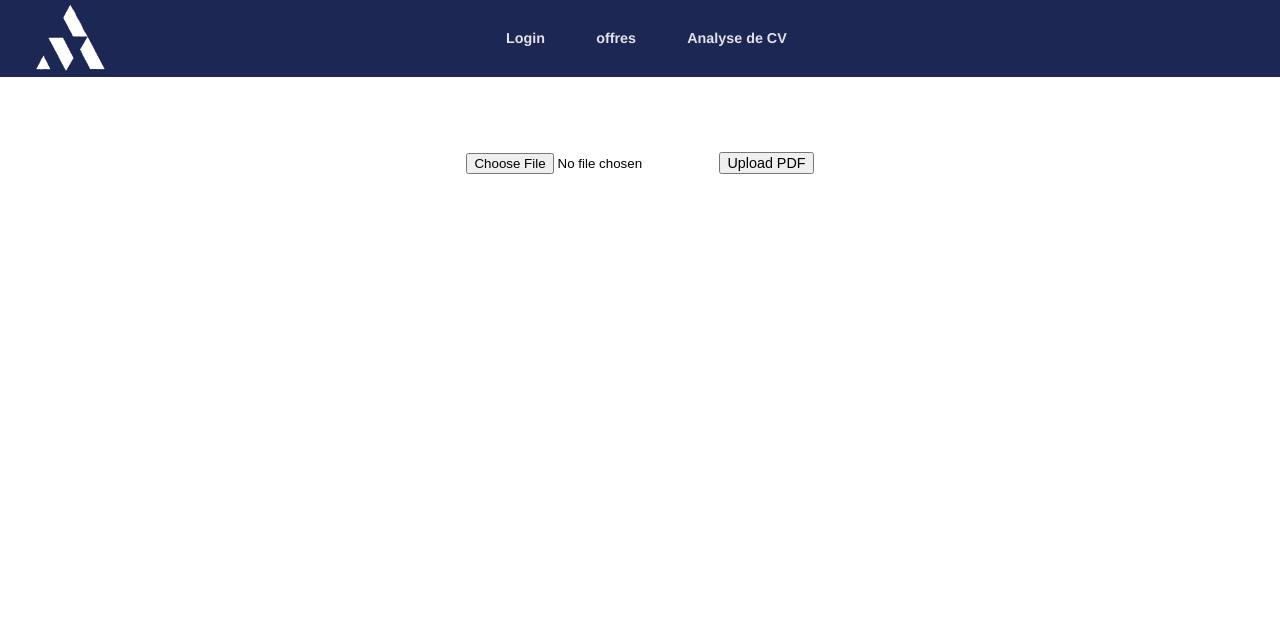
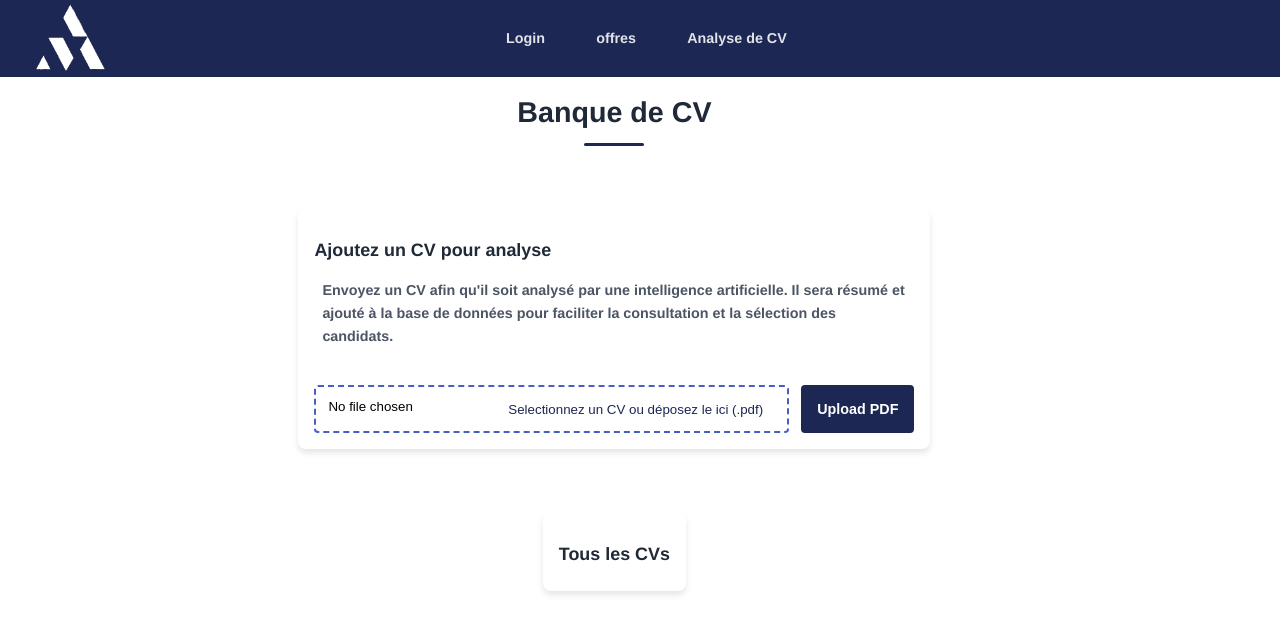
Before and after one commit to AntonyCity/FrontEnd, a React (Vite) app in the folder FrontEnd/: page /cv-analyse in a window 1280 px wide. Shown: the top 634 px of the page. Built offline with nearby package versions, Linux system fonts and the light colour scheme.

Commit message:
Add style

```diff
--- a/FrontEnd/src/index.css
+++ b/FrontEnd/src/index.css
@@ -61,7 +61,6 @@ nav a:hover {
 main {
   width: 96vw;
   height: auto;
-  padding: 2vw;
 }
 
 a {
--- a/FrontEnd/src/style/cvAnalyse.css
+++ b/FrontEnd/src/style/cvAnalyse.css
@@ -1,10 +1,143 @@
+@charset "UTF-8";
 .CvAnalyse {
   display: flex;
   flex-direction: column;
   align-items: center;
+  gap: 32px;
+}
+.CvAnalyse h1 {
+  color: #1f2937;
+  font-size: 2rem;
+  font-weight: 700;
+  margin-bottom: 1rem;
+  text-align: center;
+}
+.CvAnalyse h1::after {
+  content: "";
+  display: block;
+  width: 60px;
+  height: 3px;
+  background: #1c2754;
+  margin: 1rem auto 0;
+  border-radius: 2px;
+}
+.CvAnalyse h2 {
+  color: #1f2937;
+  font-size: 1.25rem;
+  font-weight: 600;
+  margin-bottom: 0.75rem;
+}
+.CvAnalyse p {
+  color: #4b5563;
+  font-size: 1rem;
+  line-height: 1.6;
+  margin-bottom: 2rem;
+}
+.CvAnalyse > div {
+  max-width: 600px;
+  margin: 16px auto;
+  padding: 16px;
+  border-radius: 8px;
+  box-shadow: 0 4px 6px rgba(0, 0, 0, 0.1);
+  background: white;
+}
+.CvAnalyse .upload-container form {
+  display: flex;
+  gap: 12px;
+}
+.CvAnalyse .upload-container form input[type=file] {
+  position: relative;
+  width: 100%;
+  padding: 12px;
+  border: 2px dashed #475fc2;
+  border-radius: 4px;
+  cursor: pointer;
+  transition: all 0.3s ease;
+}
+.CvAnalyse .upload-container form input[type=file]:disabled {
+  opacity: 0.6;
+  cursor: not-allowed;
+}
+.CvAnalyse .upload-container form input[type=file]::file-selector-button {
+  display: none;
+}
+.CvAnalyse .upload-container form input[type=file]::after {
+  content: "Selectionnez un CV ou déposez le ici (.pdf)";
+  position: absolute;
+  top: 50%;
+  right: 24px;
+  transform: translate(0, -50%);
+  color: #1c2754;
+  font-weight: 500;
+}
+.CvAnalyse .upload-container form input[type=file]:hover:not(:disabled) {
+  border-color: #1c2754;
+  background: rgba(28, 39, 84, 0.05);
+}
+.CvAnalyse .upload-container form input[type=file]:focus {
+  outline: none;
+  border-color: #1c2754;
+  box-shadow: 0 0 0 3px rgba(28, 39, 84, 0.2);
+}
+.CvAnalyse .upload-container form button {
+  background: #1c2754;
+  color: white;
+  padding: 16px;
+  border: none;
+  border-radius: 4px;
+  font-weight: 600;
+  cursor: pointer;
+  transition: all 0.3s ease;
+  text-wrap: nowrap;
+}
+.CvAnalyse .upload-container form button:hover:not(:disabled) {
+  background: #2b3971;
+}
+.CvAnalyse .upload-container form button:focus {
+  outline: none;
+  box-shadow: 0 0 0 3px rgba(28, 39, 84, 0.3);
+}
+.CvAnalyse .upload-container form button:disabled {
+  opacity: 0.8;
+  cursor: not-allowed;
+}
+.CvAnalyse .upload-container form button .loader-container {
+  display: flex;
+  align-items: center;
   justify-content: center;
-  margin-top: 50px;
-  margin-bottom: 50px;
+  gap: 8px;
+}
+.CvAnalyse .upload-container form button .loader {
+  width: 8px;
+  aspect-ratio: 1;
+  border: 2px solid rgba(255, 255, 255, 0.3);
+  border-radius: 50%;
+  border-top-color: white;
+  animation: spin 1s linear infinite;
+}
+.CvAnalyse .upload-container form button span {
+  font-size: 8px;
+}
+.CvAnalyse p {
+  margin-top: 8px;
+  padding: 8px;
+  border-radius: 4px;
+}
+.CvAnalyse p.error {
+  background: rgba(220, 38, 38, 0.1);
+  color: #dc2626;
+  border: 1px solid rgba(220, 38, 38, 0.2);
+}
+.CvAnalyse p.success {
+  background: rgba(22, 163, 74, 0.1);
+  color: #16a34a;
+  border: 1px solid rgba(22, 163, 74, 0.2);
+}
+
+@keyframes spin {
+  to {
+    transform: rotate(360deg);
+  }
 }
 
 /*# sourceMappingURL=cvAnalyse.css.map */
--- a/FrontEnd/src/style/cvAnalyse.scss
+++ b/FrontEnd/src/style/cvAnalyse.scss
@@ -1,12 +1,172 @@
-.CvAnalyse{
+.CvAnalyse {
+    $text-color: #1f2937;
+    $secondary-text: #4b5563;
+    $primary-color: #1c2754;
+    $hover-color: #2b3971;
+    $error-color: #dc2626;
+    $success-color: #16a34a;
+    $transition-timing: 0.3s ease;
+
     display: flex;
     flex-direction: column;
     align-items: center;
-    justify-content: center;
-    margin-top: 50px;
-    margin-bottom: 50px;
+    gap: 32px;
+
+    h1 {
+        color: $text-color;
+        font-size: 2rem;
+        font-weight: 700;
+        margin-bottom: 1rem;
+        text-align: center;
+
+        &::after {
+            content: '';
+            display: block;
+            width: 60px;
+            height: 3px;
+            background: $primary-color;
+            margin: 1rem auto 0;
+            border-radius: 2px;
+        }
+    }
+
+    h2 {
+        color: $text-color;
+        font-size: 1.25rem;
+        font-weight: 600;
+        margin-bottom: 0.75rem;
+    }
+
+    p {
+        color: $secondary-text;
+        font-size: 1rem;
+        line-height: 1.6;
+        margin-bottom: 2rem;
+    }
+
+    > div{
+        max-width: 600px;
+        margin: 16px auto;
+        padding: 16px;
+        border-radius: 8px;
+        box-shadow: 0 4px 6px rgba(0, 0, 0, 0.1);
+        background: white;
+    }
+
+    .upload-container{
+        form {
+            display: flex;
+            gap: 12px;
+
+            input[type="file"] {
+                position: relative;
+                width: 100%;
+                padding: 12px;
+                border: 2px dashed lighten($primary-color, 30%);
+                border-radius: 4px;
+                cursor: pointer;
+                transition: all $transition-timing;
+
+                &:disabled {
+                    opacity: 0.6;
+                    cursor: not-allowed;
+                }
+
+                &::file-selector-button {
+                    display: none;
+                }
+
+                &::after {
+                    content: "Selectionnez un CV ou déposez le ici (.pdf)";
+                    position: absolute;
+                    top: 50%;
+                    right: 24px;
+                    transform: translate(0, -50%);
+                    color: #1c2754;
+                    font-weight: 500;
+                }
+
+                &:hover:not(:disabled) {
+                    border-color: $primary-color;
+                    background: rgba($primary-color, 0.05);
+                }
+
+                &:focus {
+                    outline: none;
+                    border-color: $primary-color;
+                    box-shadow: 0 0 0 3px rgba($primary-color, 0.2);
+                }
+            }
+
+            button {
+                background: $primary-color;
+                color: white;
+                padding: 16px;
+                border: none;
+                border-radius: 4px;
+                font-weight: 600;
+                cursor: pointer;
+                transition: all $transition-timing;
+                text-wrap: nowrap;
+
+                &:hover:not(:disabled) {
+                    background: $hover-color;
+                }
+
+                &:focus {
+                    outline: none;
+                    box-shadow: 0 0 0 3px rgba($primary-color, 0.3);
+                }
+
+                &:disabled {
+                    opacity: 0.8;
+                    cursor: not-allowed;
+                }
+
+                .loader-container {
+                    display: flex;
+                    align-items: center;
+                    justify-content: center;
+                    gap: 8px;
+                }
+
+                .loader {
+                    width: 8px;
+                    aspect-ratio: 1;
+                    border: 2px solid rgba(255, 255, 255, 0.3);
+                    border-radius: 50%;
+                    border-top-color: white;
+                    animation: spin 1s linear infinite;
+                }
+
+                span {
+                    font-size: 8px;
+                }
+            }
+        }
+    }
+
+    p {
+        margin-top: 8px;
+        padding: 8px;
+        border-radius: 4px;
+
+        &.error {
+            background: rgba($error-color, 0.1);
+            color: $error-color;
+            border: 1px solid rgba($error-color, 0.2);
+        }
+
+        &.success {
+            background: rgba($success-color, 0.1);
+            color: $success-color;
+            border: 1px solid rgba($success-color, 0.2);
+        }
+    }
 }
 
-form{
-
+@keyframes spin {
+    to {
+        transform: rotate(360deg);
+    }
 }
--- a/FrontEnd/src/views/CvAnalyse.tsx
+++ b/FrontEnd/src/views/CvAnalyse.tsx
@@ -1,6 +1,5 @@
 import React, { useState } from 'react';
 import { getDocument, GlobalWorkerOptions } from 'pdfjs-dist';
-import { PDFDocumentProxy } from 'pdfjs-dist/types/pdf';
 import '../style/CvAnalyse.css';
 
 // Configure workerSrc
@@ -9,10 +8,12 @@ GlobalWorkerOptions.workerSrc = 'https://cdnjs.cloudflare.com/ajax/libs/pdf.js/2
 function CvAnalyse() {
     const [file, setFile] = useState<File | null>(null);
     const [message, setMessage] = useState('');
+    const [isError, setIsError] = useState(false);
+    const [isLoading, setIsLoading] = useState(false);
 
     const extractTextFromPDF = async (file: File) => {
         try {
-      const pdf: PDFDocumentProxy = await getDocument(URL.createObjectURL(file)).promise;
+            const pdf = await getDocument(URL.createObjectURL(file)).promise;
             let text = '';
 
             for (let pageNum = 1; pageNum <= pdf.numPages; pageNum++) {
@@ -32,9 +33,13 @@ function CvAnalyse() {
         event.preventDefault();
 
         if (!file) {
-      alert('Please select a file.');
+            setMessage('Please select a file.');
+            setIsError(true);
             return;
         }
+
+        setIsLoading(true);
+        setMessage('');
 
         try {
             const extractedText = await extractTextFromPDF(file);
@@ -51,24 +56,46 @@ function CvAnalyse() {
 
             const result = await response.json();
             setMessage(result.message || 'File uploaded successfully.');
+            setIsError(false);
         } catch (error) {
             console.error('Error uploading file:', error);
             setMessage('File upload failed.');
+            setIsError(true);
+        } finally {
+            setIsLoading(false);
         }
     };
 
     return (
         <main className="CvAnalyse">
+            <h1>Banque de CV</h1>
+            <div className='upload-container'>
+                <h2>Ajoutez un CV pour analyse</h2>
+                <p>Envoyez un CV afin qu'il soit analysé par une intelligence artificielle. Il sera résumé et ajouté à la base de données pour faciliter la consultation et la sélection des candidats.</p>
                 <form onSubmit={handleSubmit}>
                     <input
                         type="file"
                         accept="application/pdf"
                         onChange={(e) => setFile(e.target.files?.[0] || null)}
                         required
+                        disabled={isLoading}
                     />
-        <button type="submit">Upload PDF</button>
+                    <button type="submit" disabled={isLoading}>
+                        {isLoading ? (
+                            <div className="loader-container">
+                                <div className="loader"></div>
+                                <span>Analyse du CV...</span>
+                            </div>
+                        ) : (
+                            'Upload PDF'
+                        )}
+                    </button>
                 </form>
-      {message && <p>{message}</p>}
+                {message && <p className={isError ? 'error' : 'success'}>{message}</p>}
+            </div>
+            <div>
+            <h2>Tous les CVs</h2>
+            </div>
         </main>
     );
 }
```
Also changed, not shown: FrontEnd/src/views/CvAnalyse.js (deleted), 1 other file (tests, documents, lock files or other folders). Lines whose indentation alone changed are shown as unchanged.
